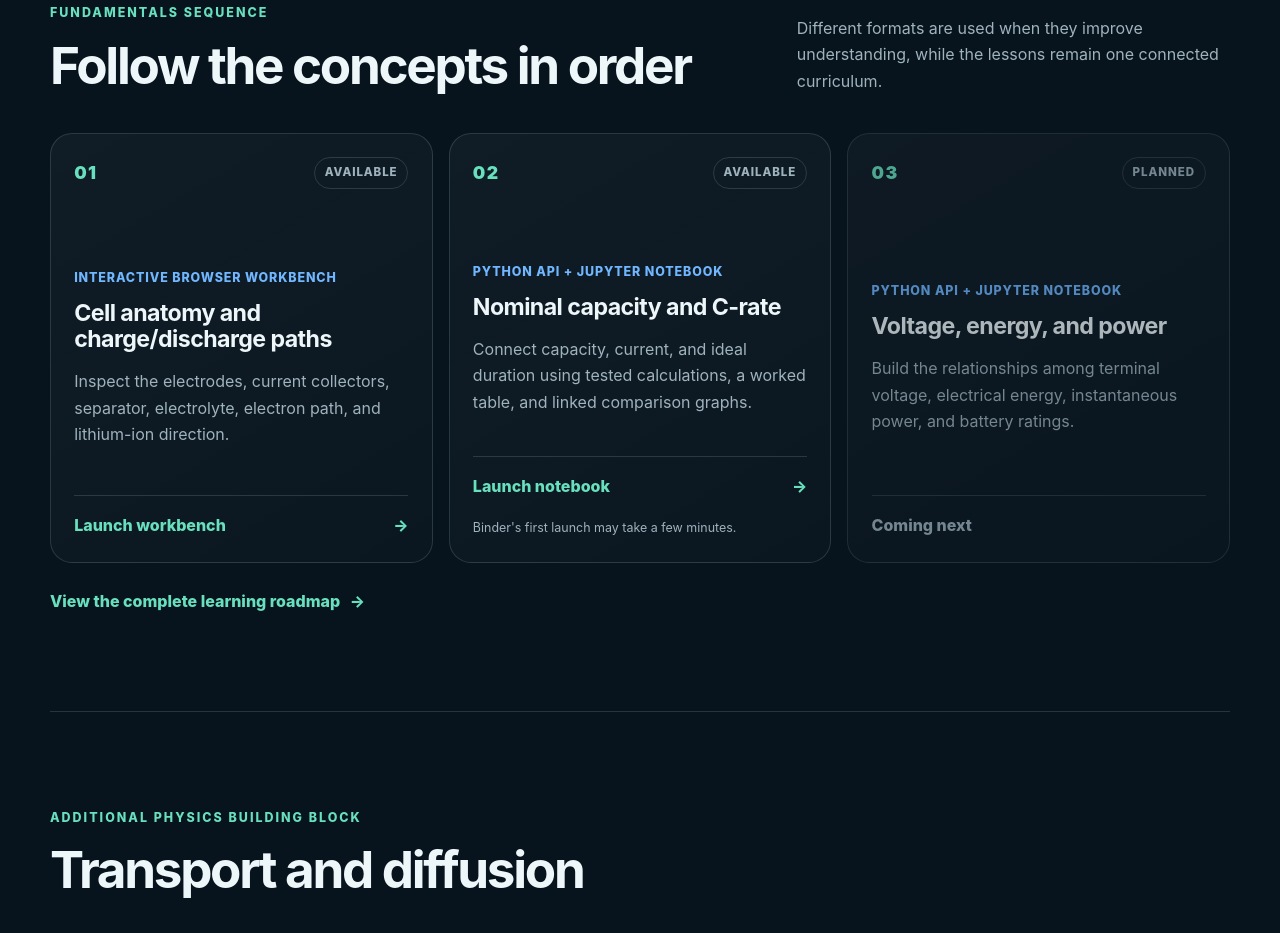
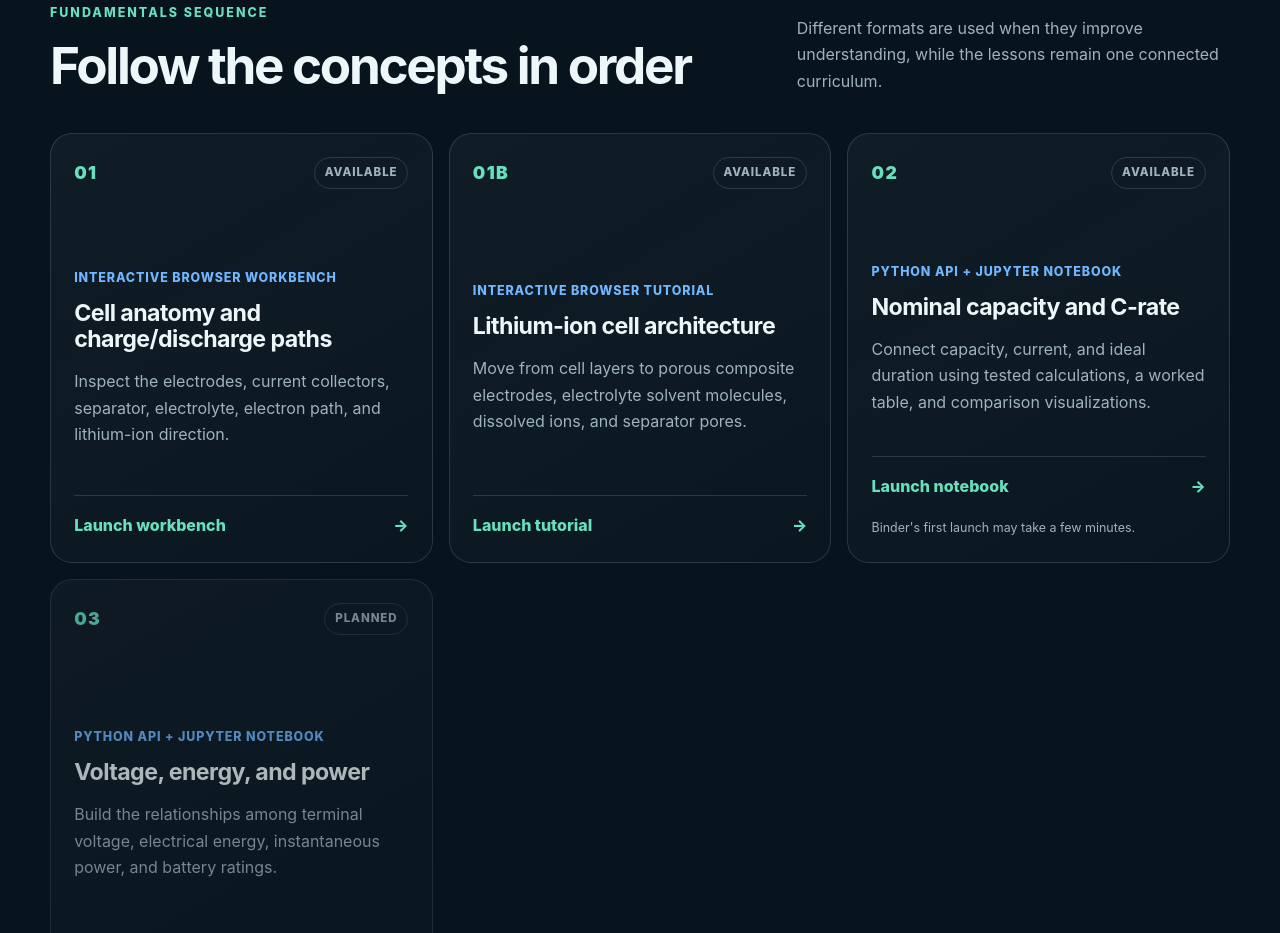
Before and after one commit to Morshedvarzandeh/battery-core, a plain HTML site: page docs/index.html in a window 1280 px wide. Shown: the part 1231-2164 px from the top of the page. Drawn offline with Linux system fonts and the light colour scheme.

Commit message:
Add architecture tutorial to course homepage

```diff
--- a/docs/index.html
+++ b/docs/index.html
@@ -91,13 +91,28 @@
 
         <article class="module-card available">
           <div class="module-meta">
+            <span class="part-number">01B</span>
+            <span class="status">Available</span>
+          </div>
+          <div>
+            <p class="format">Interactive browser tutorial</p>
+            <h3>Lithium-ion cell architecture</h3>
+            <p>Move from cell layers to porous composite electrodes, electrolyte solvent molecules, dissolved ions, and separator pores.</p>
+          </div>
+          <a class="card-action" href="fundamentals/lithium-ion-cell-architecture/">
+            Launch tutorial <span aria-hidden="true">→</span>
+          </a>
+        </article>
+
+        <article class="module-card available">
+          <div class="module-meta">
             <span class="part-number">02</span>
             <span class="status">Available</span>
           </div>
           <div>
             <p class="format">Python API + Jupyter notebook</p>
             <h3>Nominal capacity and C-rate</h3>
-            <p>Connect capacity, current, and ideal duration using tested calculations, a worked table, and linked comparison graphs.</p>
+            <p>Connect capacity, current, and ideal duration using tested calculations, a worked table, and comparison visualizations.</p>
           </div>
           <a class="card-action" href="https://mybinder.org/v2/gh/Morshedvarzandeh/battery-core/main?urlpath=lab/tree/notebooks/fundamentals/02_capacity_and_c_rate.ipynb">
             Launch notebook <span aria-hidden="true">→</span>
```
